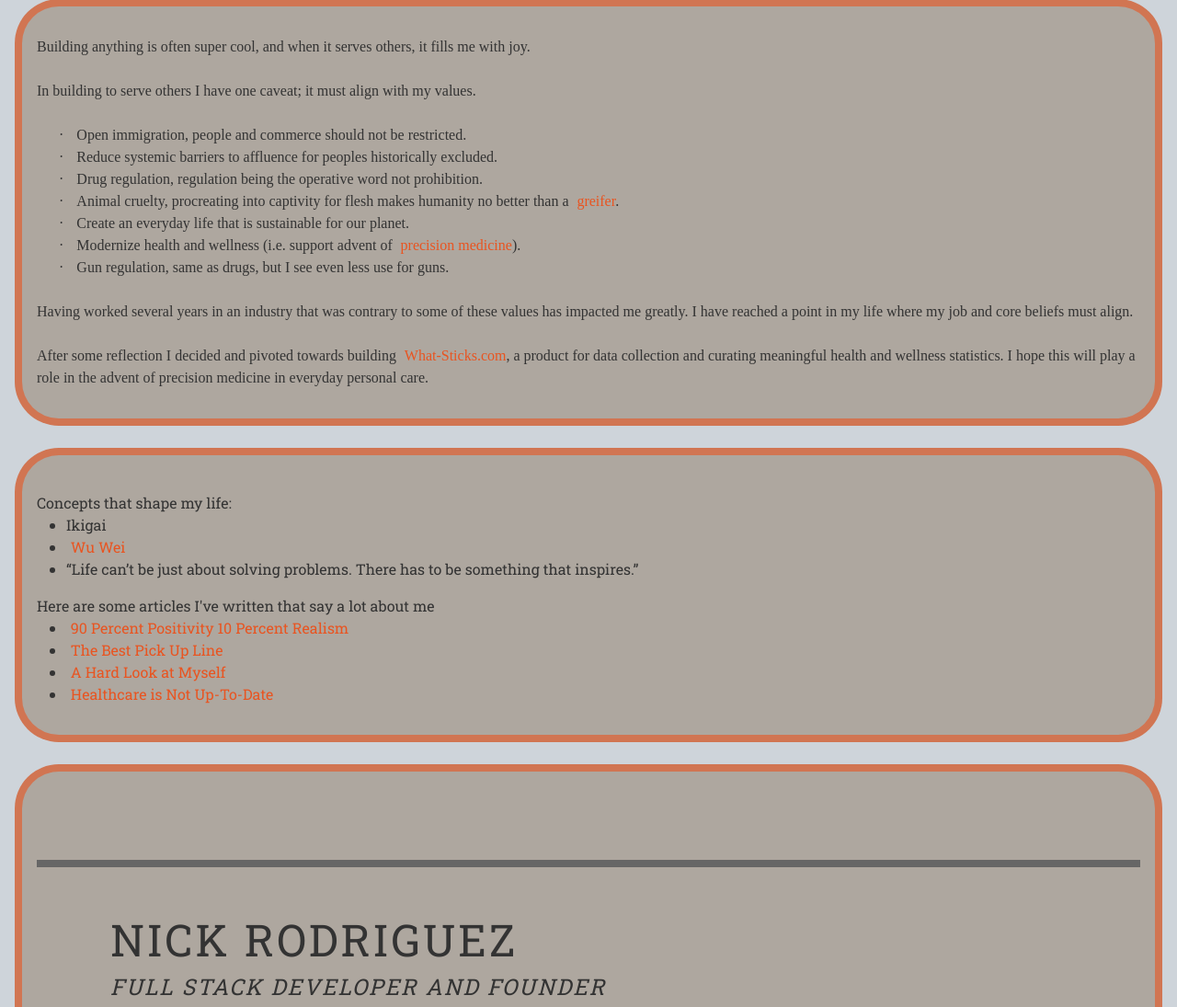
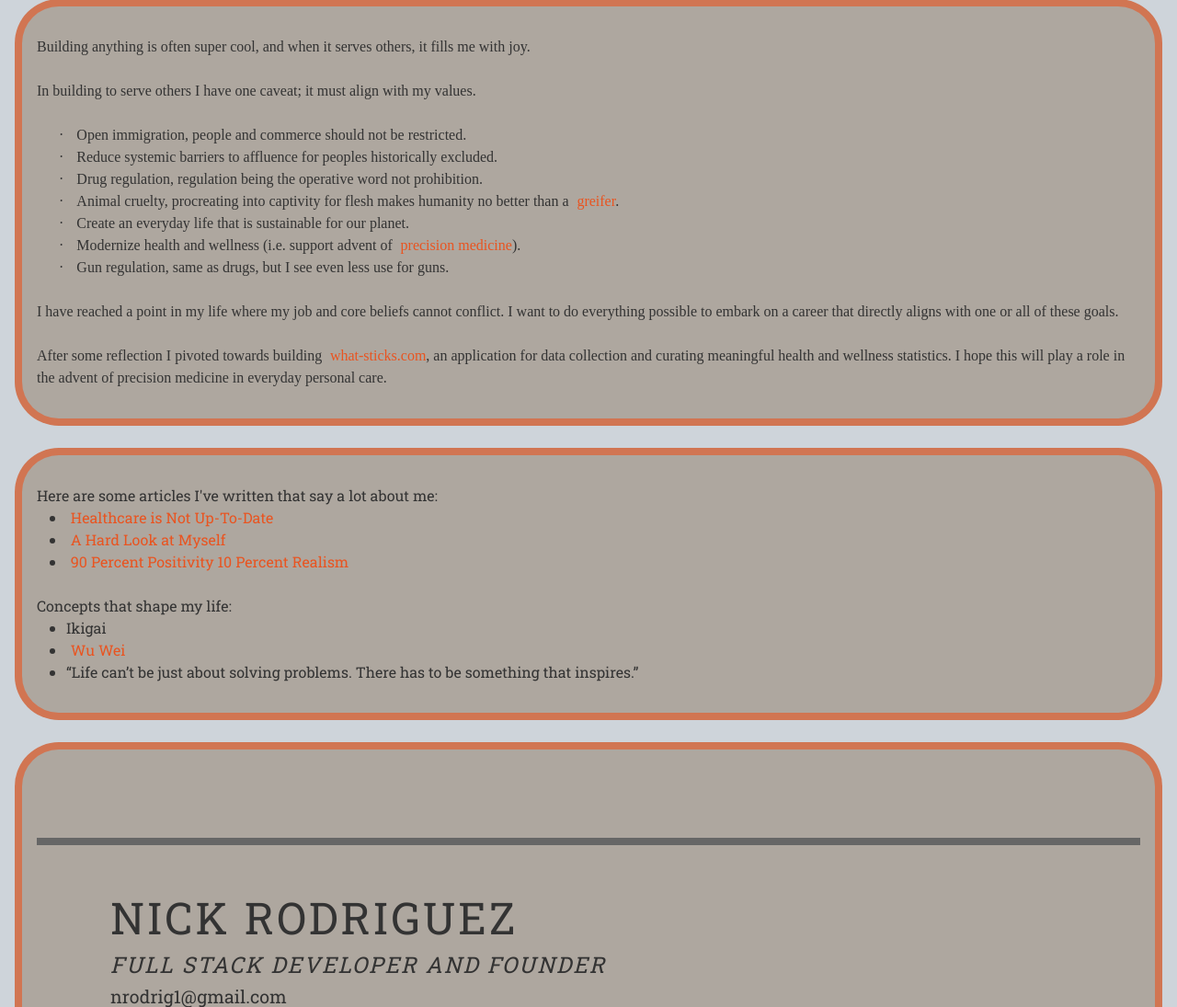
Before and after one commit to costa-rica/personalWebsite, a Flask app: page /more_about_me in a window 1280 px wide. Shown: the part 177-1272 px from the top of the page at 92% size. Run offline with Flask 2, Linux system fonts and the light colour scheme; parts of the project's set-up code (start-up, migrations or seed data) failed here and were passed over; some libraries are stand-ins or nearby versions.

Commit message:
added mom edits to more_about_me

```diff
--- a/app_package/templates/moreAboutMe.html
+++ b/app_package/templates/moreAboutMe.html
@@ -126,22 +126,22 @@ lang=EN-US style='font-family:"Roboto Serif 20pt"'>).</span></p>
 
 <p class=MsoListParagraphCxSpLast style='text-indent:-18.0pt'><span lang=EN-US
 style='font-family:Symbol'>·<span style='font:7.0pt "Times New Roman"'>&nbsp;&nbsp;&nbsp;&nbsp;&nbsp;
-</span></span><span lang=EN-US style='font-family:"Roboto Serif 20pt"'>Gun regulation,
-same as drugs, but I see even less use for guns.</span></p>
+</span></span><span lang=EN-US style='font-family:"Roboto Serif 20pt"'>Gun
+regulation, same as drugs, but I see even less use for guns.</span></p>
 
 <p class=MsoNormal><span lang=EN-US style='font-family:"Roboto Serif 20pt"'>&nbsp;</span></p>
 
-<p class=MsoNormal><span lang=EN-US style='font-family:"Roboto Serif 20pt"'>Having
-worked several years in an industry that was contrary to some of these values
-has impacted me greatly. I have reached a point in my life where my job and
-core beliefs must align.</span></p>
+<p class=MsoNormal><span lang=EN-US style='font-family:"Roboto Serif 20pt"'>I
+have reached a point in my life where my job and core beliefs cannot conflict. I
+want to do everything possible to embark on a career that directly aligns with
+one or all of these goals.</span></p>
 
 <p class=MsoNormal><span lang=EN-US style='font-family:"Roboto Serif 20pt"'>&nbsp;</span></p>
 
 <p class=MsoNormal><span lang=EN-US style='font-family:"Roboto Serif 20pt"'>After
-some reflection I decided and pivoted towards building </span><a
-href="https://what-sticks.com/"><span lang=EN-US style='font-family:"Roboto Serif 20pt"'>What-Sticks.com</span></a><span
-lang=EN-US style='font-family:"Roboto Serif 20pt"'>, a product for data
+some reflection I pivoted towards building </span><a
+href="http://what-sticks.com/"><span lang=EN-US style='font-family:"Roboto Serif 20pt"'>what-sticks.com</span></a><span
+lang=EN-US style='font-family:"Roboto Serif 20pt"'>, an application for data
 collection and curating meaningful health and wellness statistics. I hope this
 will play a role in the advent of precision medicine in everyday personal care.</span></p>
 
--- a/app_package/templates/more_about_me.html
+++ b/app_package/templates/more_about_me.html
@@ -20,6 +20,21 @@
     </div>
 <br>
     <div class="my_bio_div std_framing">
+
+      <div class="articles">
+
+        Here are some articles I've written that say a lot about me:
+        <br />
+        <ul>
+          <li><a href="https://medium.com/@nrodrig1/healthcare-is-not-up-to-date-2e58c01c1477">Healthcare is Not
+            Up-To-Date</a></li>
+          <li><a href="https://medium.com/@nrodrig1/a-hard-look-at-myself-a3a22f72519e">A Hard Look at Myself</a></li>
+          <li><a href="https://medium.com/@nrodrig1/90-percent-positivity-10-percent-realism-43c237afe13b"> 90 Percent
+              Positivity 10 Percent Realism</a></li>
+
+        </ul>
+      </div>
+
       <div class="bio_paragraph">
         Concepts that shape my life:
         <ul>
@@ -27,23 +42,7 @@
           <li><a href="https://youtu.be/ZzaUGhhnlQ8">Wu Wei</a></li>
           <li>“Life can’t be just about solving problems. There has to be something that inspires.”</li>
         </ul>
-
       </div>
-
-      <div class="articles">
-
-        Here are some articles I've written that say a lot about me
-        <br />
-        <ul>
-          <li><a href="https://medium.com/@nrodrig1/90-percent-positivity-10-percent-realism-43c237afe13b"> 90 Percent
-              Positivity 10 Percent Realism</a></li>
-          <li><a href="https://medium.com/@nrodrig1/the-best-pick-up-line-b5051ef666a7"> The Best Pick Up Line</a></li>
-          <li><a href="https://medium.com/@nrodrig1/a-hard-look-at-myself-a3a22f72519e">A Hard Look at Myself</a></li>
-          <li><a href="https://medium.com/@nrodrig1/healthcare-is-not-up-to-date-2e58c01c1477">Healthcare is Not
-              Up-To-Date</a></li>
-        </ul>
-      </div>
-
 
 
 
```
Also changed, not shown: app_package/templates/home.html (+5 -14 lines).
